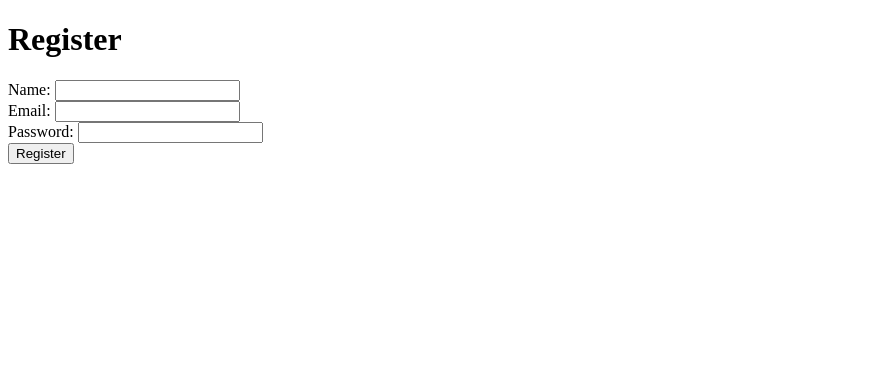
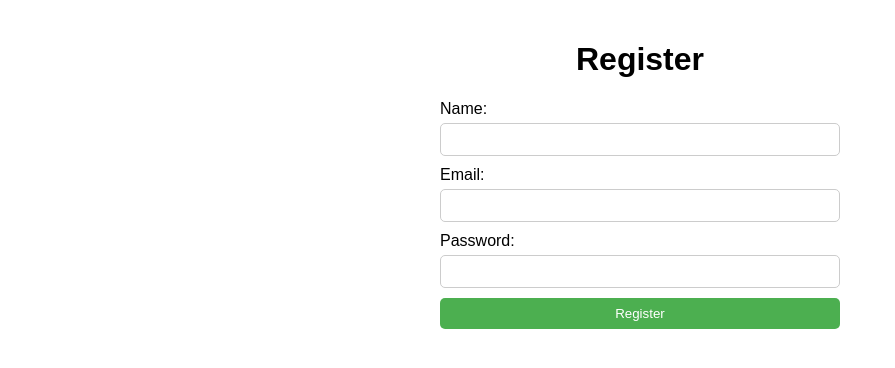
Before and after one commit to ta00856/clothing, a Flask app: page / in a window 1280 px wide. Shown: the top 368 px of the page, without its empty margins (0-895 px from the left). Run offline with Flask 3, Linux system fonts and the light colour scheme.

Commit message:
added css

```diff
--- a/static/css/style.css
+++ b/static/css/style.css
@@ -1,56 +1,40 @@
+/* static/css/style.css */
+
 body {
     font-family: Arial, sans-serif;
-    background-color: #f2f2f2;
-    margin: 0;
-    padding: 0;
-}
-
-.container {
-    display: flex;
-    justify-content: center;
-    align-items: center;
-    height: 100vh;
-}
-
-.login-box,
-.register-box {
-    width: 300px;
-    background-color: #fff;
+    max-width: 400px;
+    margin: 0 auto;
     padding: 20px;
-    border-radius: 8px;
-    box-shadow: 0 2px 4px rgba(0, 0, 0, 0.1);
 }
 
 h1 {
     text-align: center;
-    margin-bottom: 20px;
 }
 
-form label {
-    display: block;
-    margin-bottom: 8px;
+form {
+    display: flex;
+    flex-direction: column;
 }
 
-form input[type="text"],
-form input[type="email"],
-form input[type="password"] {
-    width: 100%;
-    padding: 10px;
-    border: 1px solid #ccc;
-    border-radius: 4px;
-    margin-bottom: 15px;
+label {
+    margin-bottom: 5px;
 }
 
-form input[type="submit"] {
-    width: 100%;
-    padding: 10px;
-    background-color: #fb641b;
-    color: #fff;
-    border: none;
-    border-radius: 4px;
-    cursor: pointer;
+input {
+    padding: 8px;
+    margin-bottom: 10px;
+    border: 1px solid #ccc;
+    border-radius: 5px;
 }
 
-form input[type="submit"]:hover {
-    background-color: #ff5722;
+input[type="submit"] {
+    cursor: pointer;
+    background-color: #4CAF50;
+    color: white;
+    border: none;
+    border-radius: 5px;
 }
+
+input[type="submit"]:hover {
+    background-color: #45a049;
+}
--- a/templates/login.html
+++ b/templates/login.html
@@ -3,16 +3,16 @@
 <html>
 <head>
     <title>Login</title>
-
+    <link rel="stylesheet" type="text/css" href="/static/css/style.css">
 </head>
 <body>
     <h1>Login</h1>
     <form method="POST">
         <label for="email">Email:</label>
-        <input type="email" id="email" name="email" required><br>
+        <input type="email" id="email" name="email" required>
 
         <label for="password">Password:</label>
-        <input type="password" id="password" name="password" required><br>
+        <input type="password" id="password" name="password" required>
 
         <input type="submit" value="Login">
     </form>
--- a/templates/register.html
+++ b/templates/register.html
@@ -3,19 +3,20 @@
 <html>
 <head>
     <title>Register</title>
-
+    <link rel="stylesheet" type="text/css" href="/static/css/style.css">
 </head>
 <body>
     <h1>Register</h1>
-    <form method="post" action="/register"> <!-- Make sure method is "post" and action is "/register" -->
+    <form method="post" action="/register">
+        <!-- Make sure method is "post" and action is "/register" -->
         <label for="name">Name:</label>
-        <input type="text" id="name" name="name" required><br>
+        <input type="text" id="name" name="name" required>
 
         <label for="email">Email:</label>
-        <input type="email" id="email" name="email" required><br>
+        <input type="email" id="email" name="email" required>
 
         <label for="password">Password:</label>
-        <input type="password" id="password" name="password" required><br>
+        <input type="password" id="password" name="password" required>
 
         <input type="submit" value="Register">
     </form>
```
